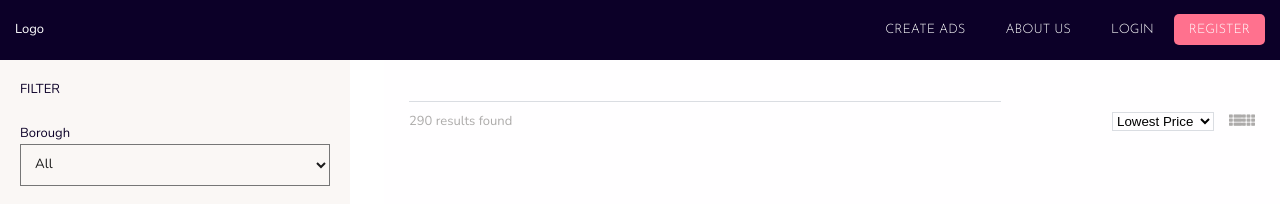
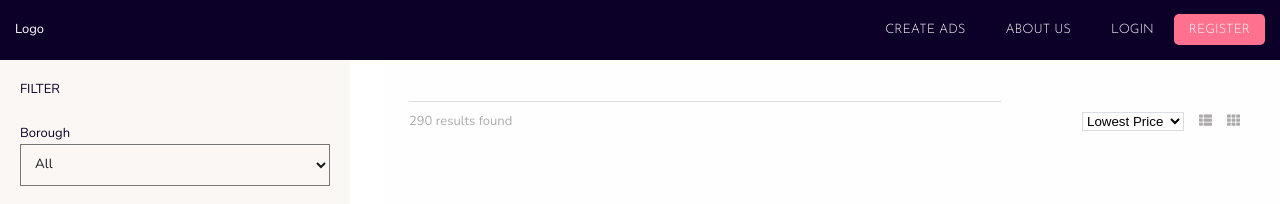
Before and after one commit to KabirMaan/react-estate, a React app: page / in a window 1280 px wide. Shown: the top 204 px of the page. Built offline with nearby package versions, Linux system fonts and the light colour scheme.

Commit message:
Search functionality

```diff
--- a/src/components/App.js
+++ b/src/components/App.js
@@ -21,12 +21,15 @@ class App extends Component {
       swimming_pool: false,
       filteredData: listingData,
       populateFormsData: "",
-      sort: "price-dsc"
+      sort: "price-dsc",
+      view: "box",
+      search: ""
     };
 
     this.change = this.change.bind(this);
     this.filteredData = this.filteredData.bind(this);
     this.populateForms = this.populateForms.bind(this);
+    this.changeView = this.changeView.bind(this);
   }
 
   componentWillMount() {
@@ -50,8 +53,15 @@ class App extends Component {
       },
       () => {
         this.filteredData();
+        console.log(this.state);
       }
     );
+  }
+
+  changeView(viewName) {
+    this.setState({
+      view: viewName
+    });
   }
 
   filteredData() {
@@ -86,6 +96,18 @@ class App extends Component {
     if (this.state.sort == "price-asc") {
       newData = newData.sort((a, b) => {
         return b.price - a.price;
+      });
+    }
+
+    if (this.state.search != "") {
+      newData = newData.filter(item => {
+        const borough = item.borough.toLowerCase();
+        const searchText = this.state.search.toLowerCase();
+        const searchResult = borough.match(searchText);
+
+        if (searchResult != null) {
+          return true;
+        }
       });
     }
 
@@ -147,8 +169,10 @@ class App extends Component {
             populateForms={this.populateForms}
           />
           <Listings
+            globalState={this.state}
             listingData={this.state.filteredData}
             change={this.change}
+            changeView={this.changeView}
           />
         </section>
       </div>
--- a/src/components/Listings.js
+++ b/src/components/Listings.js
@@ -13,6 +13,8 @@ class Listings extends Component {
       return "Sorry your filter did not match any listing";
     }
     return listingData.map((listing, index) => {
+      if (this.props.globalState.view == "box") {
+        // This is the box view
         return (
           <div className="listing" key={index}>
             <div
@@ -54,13 +56,57 @@ class Listings extends Component {
             </div>
           </div>
         );
+      } else {
+        // This is the long view
+        return (
+          <div className="listing__long" key={index}>
+            <div
+              className="listing-img"
+              style={{
+                background: `url(${listing.image})
+            no-repeat center center`
+              }}
+            >
+              <span className="address">{listing.address}</span>
+              <div className="details">
+                <div className="user-img" />
+                <div className="user-details">
+                  <span className="user-name">William Gunn</span>
+                  <span className="post-date">02/04/2018</span>
+                </div>
+                <div className="listing-details">
+                  <div className="floor-space">
+                    <i className="icon far fa-square" />
+                    <span>
+                      1000ft<sup>2</sup>
+                    </span>
+                  </div>
+                  <div className="bedrooms">
+                    <i className="icon fas fa-bed" />
+                    <span>{listing.bedrooms}</span>
+                  </div>
+                </div>
+
+                <div className="view-button">View Listing</div>
+              </div>
+            </div>
+            <div className="bottom-info">
+              <span className="price">£{listing.price}</span>
+              <span className="location">
+                <i className="fas fa-map-marker-alt" />
+                {listing.borough}, {listing.city}
+              </span>
+            </div>
+          </div>
+        );
+      }
     });
   }
   render() {
     return (
       <section id="listings">
         <section className="search-area">
-          <input type="text" name="search" />
+          <input type="text" name="search" onChange={this.props.change} />
         </section>
         <section className="sort-by">
           <div className="results">290 results found</div>
@@ -70,8 +116,14 @@ class Listings extends Component {
               <option value="price-asc">Highest Price</option>
             </select>
             <div className="view">
-              <i className="fas fa-th-list" />
-              <i className="fas fa-th" />
+              <i
+                className="fas fa-th-list"
+                onClick={this.props.changeView.bind(null, "long")}
+              />
+              <i
+                className="fas fa-th"
+                onClick={this.props.changeView.bind(null, "box")}
+              />
             </div>
           </div>
         </section>
--- a/src/styles/_content-area.scss
+++ b/src/styles/_content-area.scss
@@ -94,8 +94,11 @@
       .view {
         display: inline-block;
 
-        .fa {
+        .fas {
           margin-right: 1.5rem;
+          &:hover {
+            cursor: pointer;
+          }
         }
       }
     }
@@ -103,6 +106,7 @@
 }
 
 .listings-results {
+  margin: 0 auto;
   margin-bottom: 5rem;
   text-align: center;
 
@@ -115,6 +119,11 @@
     width: 25%;
     margin-right: 3rem;
     margin-bottom: 3rem;
+
+    &__long {
+      width: 80%;
+      margin: 0 auto;
+    }
   }
 
   .listing-img {
```
Lines whose indentation alone changed are shown as unchanged.
